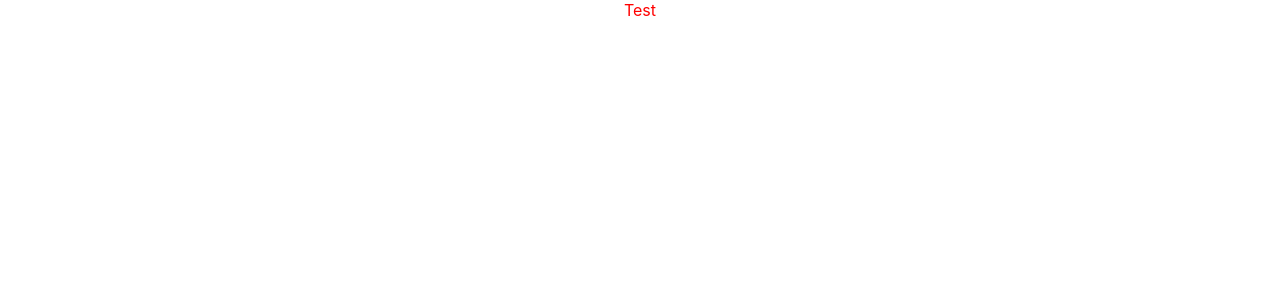
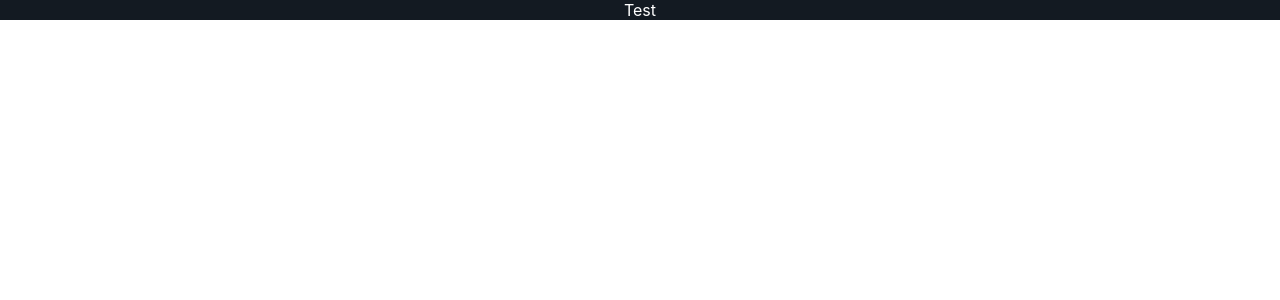
Before and after one commit to viktor-okomdal/Front-end-test, a React (Create React App) app: page / in a window 1280 px wide. Shown: the top 300 px of the page. Built offline with nearby package versions, Linux system fonts and the light colour scheme.

Commit message:
added styled components

```diff
--- a/src/App.tsx
+++ b/src/App.tsx
@@ -5,19 +5,7 @@ import { GridComponent } from './components/GridComponent';
 function App() {
   return (
     <div className='App'>
-      <header>
-        <div className='nav-bar'>
-          <span className='cart'></span>
-        </div>
-      </header>
-      <main>
-        <div className='main-wrapper'>
-          <div className='product-wrapper'>
-            <GridComponent />
-          </div>
-        </div>
-      </main>
-      <footer></footer>
+      <GridComponent />
     </div>
   );
 }
--- a/src/components/GridComponent.tsx
+++ b/src/components/GridComponent.tsx
@@ -1,10 +1,15 @@
 import React from 'react';
-import styled from 'styled-components';
+import styled from "styled-components"
+
 
 export const GridComponent = () => {
-  return <GridWrapper>Test</GridWrapper>;
+  return <Container>Test</Container>;
 };
 
-export const GridWrapper = styled.div`
-  color: red;
-`;
+export const Container = styled.div`
+    display: flex;
+    justify-content:space-evenly;
+    align-items: center;
+    color: white;
+    background-color: #131A22;
+`
```
Also changed, not shown: 1 other file (tests, documents, lock files or other folders).
